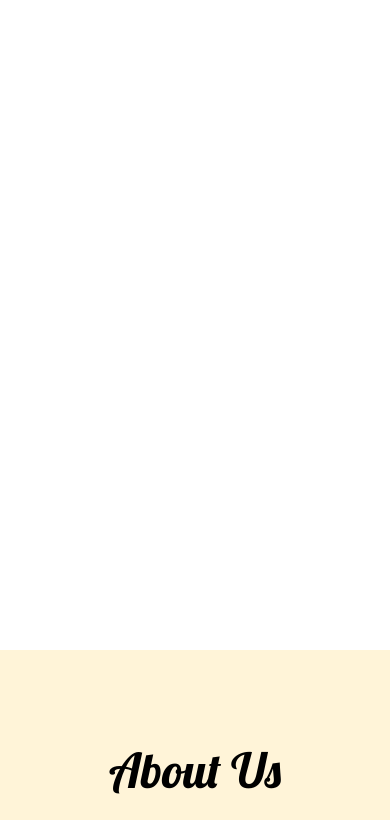
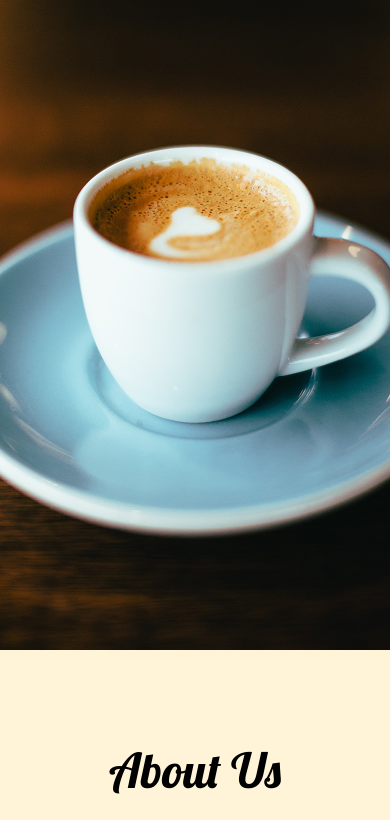
Before and after one commit to knaeeim/coffee-shope, a plain HTML site: page index.html in a window 390 px wide. Shown: the part 194-1014 px from the top of the page. Drawn offline with nearby package versions, Linux system fonts and the light colour scheme; the site is published under a folder, as on GitHub Pages, so addresses that start at the root find nothing.

Commit message:
mobile image fixed

```diff
--- a/index.html
+++ b/index.html
@@ -24,7 +24,7 @@
 <body>
     <!-- Navbar with Banner -->
     <div
-        class="md:bg-[url(images/bg.png)] bg-[url(/images/bg-mobile.png)] md:h-[982px] h-[844px] w-full bg-no-repeat bg-cover bg-center">
+        class="md:bg-[url(images/bg.png)] bg-[url(images/bg-mobile.png)] md:h-[982px] h-[844px] w-full bg-no-repeat bg-cover bg-center">
         <!-- Navbar Parent -->
         <div class="flex justify-between items-center md:px-[111px] px-[20px] md:py-8 py-5">
             <!-- Logo Section -->
```
